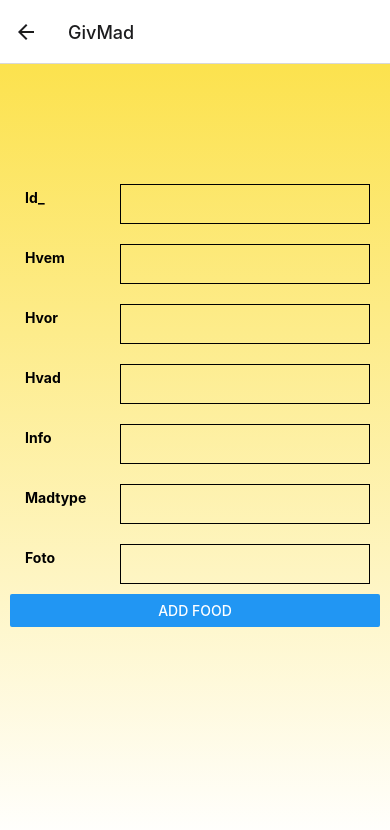
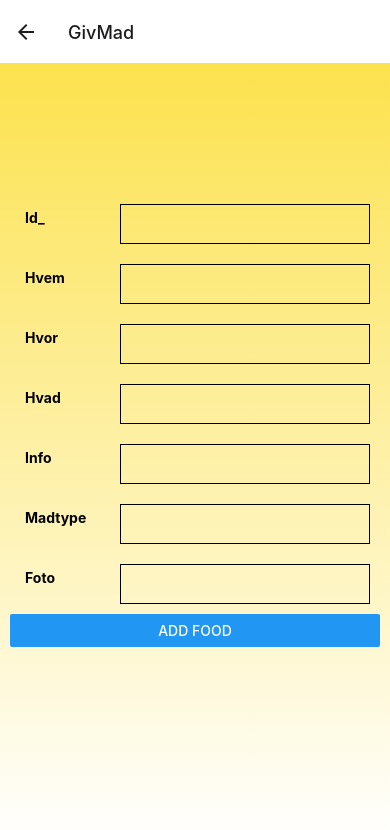
Before and after one commit to Rosenornen/Eksamensprojekt-2022, a React Native app: screen /GivMad in a window 390 px wide. Shown: the top 830 px of the page. Built offline with nearby package versions, Linux system fonts and the light colour scheme; no server answers.

Commit message:
See maddetaljer

```diff
--- a/screen/GivMad.js
+++ b/screen/GivMad.js
@@ -117,7 +117,7 @@ LinearGradient: {
   padding: 10
 },
 container: {
-  marginTop: 100
+  marginTop: 120
 },
 row: {
     flexDirection: 'row',
--- a/screen/HentMad.js
+++ b/screen/HentMad.js
@@ -51,7 +51,7 @@ const FoodList = ({navigation}) => {
                 return(
                     <TouchableOpacity style={styles.foodItem} onPress={() => handleSelectFood(foodKeys[index])}>
                         <Text>
-                             {item.Hvem}   {item.Hvor}   {item.Hvad}   {item.Id_}
+                             {item.Hvem}   {item.Hvor}   {item.Hvad}  {item.Id_}
                         </Text>
                     </TouchableOpacity>
                 )
@@ -74,7 +74,7 @@ const styles = StyleSheet.create({
   },
     container: {
       justifyContent: 'center',
-      marginTop: 100,
+      marginTop: 120,
       padding: 5
     },
     foodItem: {
--- a/screen/MadDetaljer.js
+++ b/screen/MadDetaljer.js
@@ -1,24 +1,63 @@
-import { StyleSheet, Text, View } from 'react-native'
-import React from 'react'
-import { LinearGradient } from 'expo-linear-gradient';
+import * as React from 'react';
+import { View, Text, Platform, FlatList, StyleSheet, Button, Alert } from 'react-native';
+import firebase from 'firebase';
+import {useEffect, useState} from "react";
+
+const MadDetaljer = ({route,navigation}) => {
+    const [food,setFood] = useState({});
+
+    useEffect(() => {
+        /*Henter food values og sætter dem*/
+        setFood(route.params.food[1]);
+
+        /*Når vi forlader screen, tøm object*/
+        return () => {
+            setFood({})
+        }
+    });
 
 
-export default function MadDetaljer() {
-  return (
-    <LinearGradient
-    colors={['#fce24e', 'white']}
-    style={styles.LinearGradient}
-    start={{ x: 1, y: 0 }}
-    end={{ x: 1, y: 1 }}>
-             <Text>DET HER ER MAD DETALJERNE</Text>
-    </LinearGradient>
-  )
+    if (!food) {
+        return <Text>No data</Text>;
+    }
+
+    //all content
+    return (
+        <View style={styles.container}>
+            {
+                Object.entries(food).map((item,index)=>{
+                    return(
+                        <View style={styles.row} key={index}>
+                            {/*Vores food keys navn*/}
+                            <Text style={styles.label}>{item[0]} </Text>
+                            {/*Vores food values navne */}
+                            <Text style={styles.value}>{item[1]}</Text>
+                        </View>
+                    )
+                })
+            }
+        </View>
+    );
 }
 
+export default MadDetaljer;
+
 const styles = StyleSheet.create({
-    LinearGradient: {
-        flex: 1,
-        alignItems: 'center',
-        justifyContent: 'center',
-      }
-})
+    container: {
+      flex: 1,
+      justifyContent: 'flex-start',
+      marginTop: 120
+     },
+    row: {
+        margin: 5,
+        padding: 5,
+        flexDirection: 'row',
+    },
+    label: {
+      width: 100,
+      fontWeight: 'bold'
+    },
+    value: {
+      flex: 1
+    },
+});
```
Also changed, not shown: 1 other file (tests, documents, lock files or other folders).
